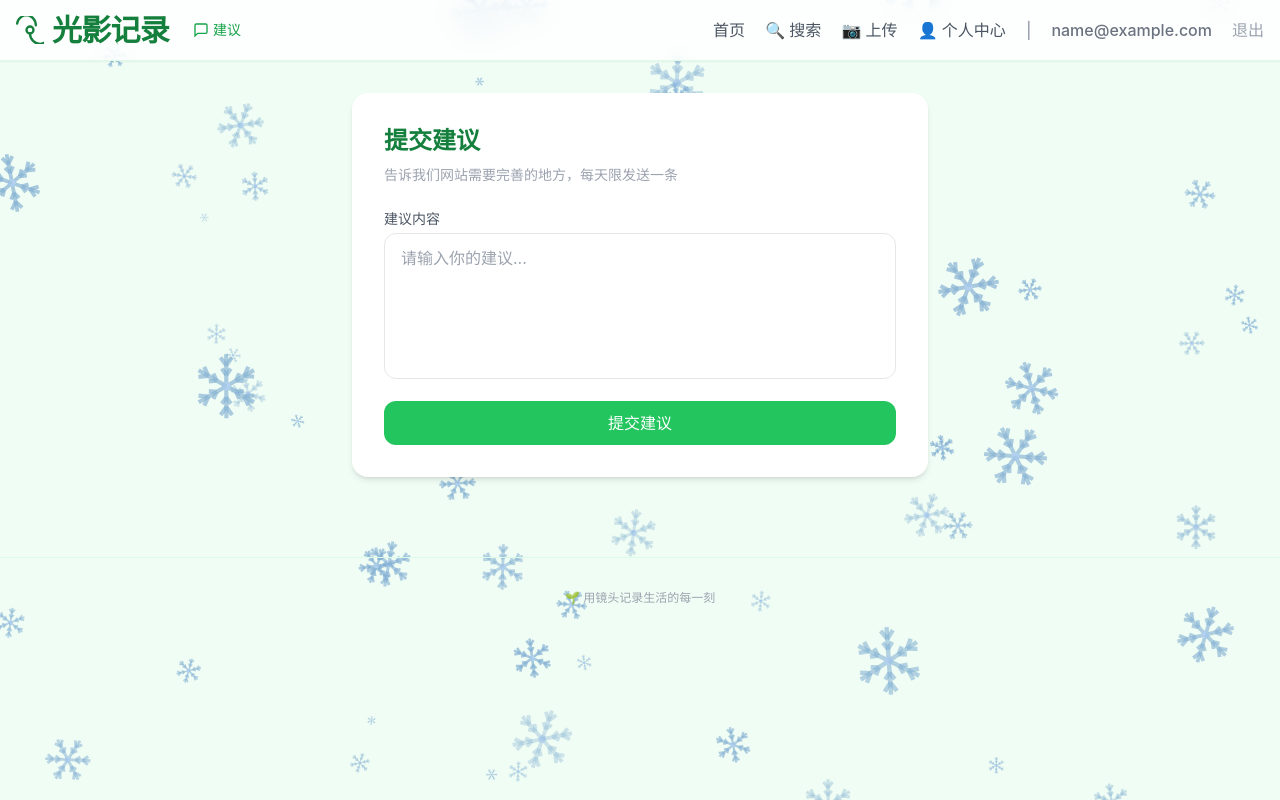
After one commit to 1204940764/web-study, a Flask app: page /suggest in a window 1280 px wide. The commit adds this page. Run offline with Flask 3, Linux system fonts and the light colour scheme; the visitor is signed in with stand-in values (Sample User, id 1); data that the repository does not hold is empty; some libraries are stand-ins or nearby versions.

Commit message:
feat: user suggestion system with daily limit
- Suggestion model with user_id, content, created_at
- Regular users see "建议" link in nav, can submit one per day
- Admin sees "用户建议" link in nav, can browse all suggestions
- Clean up suggestions and announcement_views on user delete

Co-Authored-By: Claude Opus 4.7 <noreply@anthropic.com>

```diff
--- a/app/main/routes.py
+++ b/app/main/routes.py
@@ -1,7 +1,8 @@
+from datetime import datetime, timedelta
 from flask import Blueprint, render_template, request, jsonify
 from flask_login import login_required, current_user
 from app.extensions import db
-from app.models import User, Photo, Comment, Announcement, AnnouncementView
+from app.models import User, Photo, Comment, Announcement, AnnouncementView, Suggestion
 
 main_bp = Blueprint('main', __name__)
 
@@ -44,6 +45,33 @@ def user_photos(user_id):
     return render_template('user_photos.html', user=user, photos=photos)
 
 
+@main_bp.route('/suggest', methods=['GET', 'POST'])
+@login_required
+def suggest():
+    if current_user.is_admin:
+        return redirect(url_for('main.index'))
+
+    if request.method == 'POST':
+        content = request.form.get('content', '').strip()
+        if not content:
+            flash('建议内容不能为空', 'error')
+        else:
+            today_start = datetime.utcnow().replace(hour=0, minute=0, second=0, microsecond=0)
+            already = Suggestion.query.filter(
+                Suggestion.user_id == current_user.id,
+                Suggestion.created_at >= today_start
+            ).first()
+            if already:
+                flash('一天只能发送一条建议，请明天再发送', 'error')
+            else:
+                db.session.add(Suggestion(user_id=current_user.id, content=content))
+                db.session.commit()
+                flash('建议已发送，感谢你的反馈！', 'success')
+                return redirect(url_for('main.index'))
+
+    return render_template('suggest.html')
+
+
 @main_bp.route('/search')
 def search():
     q = request.args.get('q', '').strip()
--- a/app/templates/base.html
+++ b/app/templates/base.html
@@ -37,10 +37,25 @@
     <!-- 导航栏 -->
     <nav class="bg-white/80 backdrop-blur-md shadow-sm sticky top-0 z-50 border-b border-green-100">
         <div class="max-w-7xl mx-auto px-4 py-3 flex items-center justify-between">
-            <a href="/" class="text-3xl font-bold text-nature-700 tracking-tight flex items-center gap-2">
-                <svg width="28" height="28" viewBox="0 0 24 24" fill="none" stroke="currentColor" stroke-width="2" stroke-linecap="round"><path d="M17 8c0-5-4-9-9-9C2 1.5 1.5 4 1 6.5"/><circle cx="12" cy="12" r="3"/><path d="M12 15c0 5 4 9 9 9 6-1.5 6.5-4 7-6.5"/></svg>
-                光影记录
-            </a>
+            <div class="flex items-center gap-6">
+                <a href="/" class="text-3xl font-bold text-nature-700 tracking-tight flex items-center gap-2">
+                    <svg width="28" height="28" viewBox="0 0 24 24" fill="none" stroke="currentColor" stroke-width="2" stroke-linecap="round"><path d="M17 8c0-5-4-9-9-9C2 1.5 1.5 4 1 6.5"/><circle cx="12" cy="12" r="3"/><path d="M12 15c0 5 4 9 9 9 6-1.5 6.5-4 7-6.5"/></svg>
+                    光影记录
+                </a>
+                {% if current_user.is_authenticated %}
+                    {% if current_user.is_admin %}
+                    <a href="/admin/suggestions" class="text-sm text-nature-600 hover:text-nature-800 font-medium flex items-center gap-1">
+                        <svg width="16" height="16" viewBox="0 0 24 24" fill="none" stroke="currentColor" stroke-width="2" stroke-linecap="round"><path d="M21 15a2 2 0 0 1-2 2H7l-4 4V5a2 2 0 0 1 2-2h14a2 2 0 0 1 2 2z"/></svg>
+                        用户建议
+                    </a>
+                    {% else %}
+                    <a href="/suggest" class="text-sm text-nature-600 hover:text-nature-800 font-medium flex items-center gap-1">
+                        <svg width="16" height="16" viewBox="0 0 24 24" fill="none" stroke="currentColor" stroke-width="2" stroke-linecap="round"><path d="M21 15a2 2 0 0 1-2 2H7l-4 4V5a2 2 0 0 1 2-2h14a2 2 0 0 1 2 2z"/></svg>
+                        建议
+                    </a>
+                    {% endif %}
+                {% endif %}
+            </div>
             <div class="flex items-center gap-5 text-base font-medium">
                 <a href="/" class="text-gray-600 hover:text-nature-600 font-medium">首页</a>
                 <a href="/search" class="text-gray-600 hover:text-nature-600 font-medium">🔍 搜索</a>
--- /dev/null
+++ b/app/templates/suggest.html
@@ -0,0 +1,24 @@
+{% extends "base.html" %}
+{% block title %}提交建议{% endblock %}
+
+{% block content %}
+<div class="max-w-xl mx-auto">
+    <div class="bg-white rounded-2xl shadow-md p-8">
+        <h2 class="text-2xl font-bold text-nature-700 mb-2">提交建议</h2>
+        <p class="text-gray-400 text-sm mb-6">告诉我们网站需要完善的地方，每天限发送一条</p>
+
+        <form method="POST" class="space-y-4">
+            <div>
+                <label class="block text-sm text-gray-600 mb-1">建议内容</label>
+                <textarea name="content" rows="5" required
+                          class="w-full px-4 py-3 border border-gray-200 rounded-xl focus:outline-none focus:ring-2 focus:ring-nature-300 resize-none"
+                          placeholder="请输入你的建议..."></textarea>
+            </div>
+            <button type="submit"
+                    class="w-full bg-nature-500 text-white py-2.5 rounded-xl hover:bg-nature-600 font-medium transition">
+                提交建议
+            </button>
+        </form>
+    </div>
+</div>
+{% endblock %}
```
Also changed, not shown: app/admin/routes.py (+11 -1 lines), app/models.py (+10 -0 lines), app/templates/admin/suggestions.html (added, +27 -0 lines).
